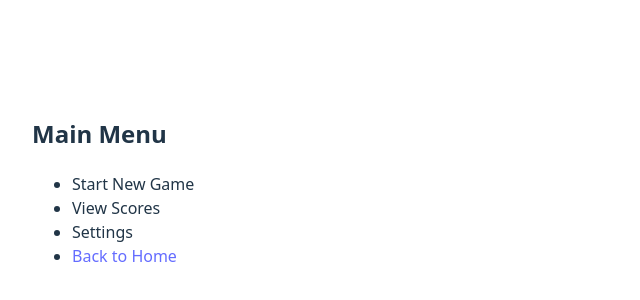
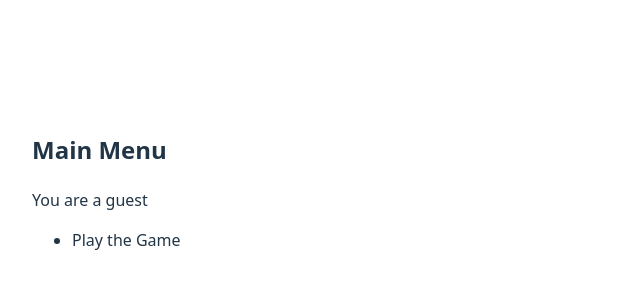
Before and after one commit to MendiEisenbach/Client, a React (Vite) app: page /menu in a window 1280 px wide. Shown: the part 210-510 px from the top of the page, without its empty margins (0-640 px from the left). Built offline with nearby package versions, Linux system fonts and the light colour scheme.

Commit message:
add rank

```diff
--- a/src/pages/Guest.tsx
+++ b/src/pages/Guest.tsx
@@ -2,7 +2,7 @@ function Guest() {
   return (
     <div style={{ padding: "2rem" }}>
       <h2>You are playing as a Guest</h2>
-      <p>No account, no login – just play!</p>
+      <p>No account, just play</p>
     </div>
   );
 }
--- a/src/pages/Home.tsx
+++ b/src/pages/Home.tsx
@@ -8,7 +8,6 @@ function Home() {
         <li><Link to="/signup">Sign up</Link></li>
         <li><Link to="/login">Log in</Link></li>
         <li><Link to="/guest">Play as Guest</Link></li>
-        <li><Link to="/menu">Go to Main Menu</Link></li>
       </ul>
     </div>
   );
--- a/src/pages/Login.tsx
+++ b/src/pages/Login.tsx
@@ -1,18 +1,26 @@
 import { useState, useContext } from "react";
 import { AuthContext } from "../context/AuthContext";
-import { useNavigate } from "react-router-dom";
+import { useNavigate } from "react-router";
 
 function Login() {
-  const [username, setUsername] = useState("");
-  const [password, setPassword] = useState("");
+  const [username, setUsername] = useState<string>("");
+  const [password, setPassword] = useState<string>("");
+
   const { login } = useContext(AuthContext);
   const navigate = useNavigate();
 
   const handleLogin = (e: React.FormEvent) => {
     e.preventDefault();
 
+    let role: string;
+    if (username.toLowerCase() === "admin") {
+      role = "admin";
+    } else {
+      role = "user";
+    }
+
     const fakeToken = "xyz789";
-    login(username, "user", fakeToken);
+    login(username, role, fakeToken);
 
     navigate("/menu");
   };
--- a/src/pages/MainMenu.tsx
+++ b/src/pages/MainMenu.tsx
@@ -1,14 +1,22 @@
-import { Link } from "react-router";
+import { useContext } from "react";
+import { AuthContext } from "../context/AuthContext";
 
 function MainMenu() {
+  const { username, role } = useContext(AuthContext);
+
   return (
     <div style={{ padding: "2rem" }}>
       <h2>Main Menu</h2>
+      <p>{username ? `Logged in as: ${username} (${role})` : "You are a guest"}</p>
+
       <ul>
-        <li>Start New Game</li>
-        <li>View Scores</li>
-        <li>Settings</li>
-        <li><Link to="/"> Back to Home</Link></li>
+        <li>Play the Game</li>
+        {role === "admin" && (
+          <>
+            <li>View All Riddles</li>
+            <li>Player Rankings</li>
+          </>
+        )}
       </ul>
     </div>
   );
```
